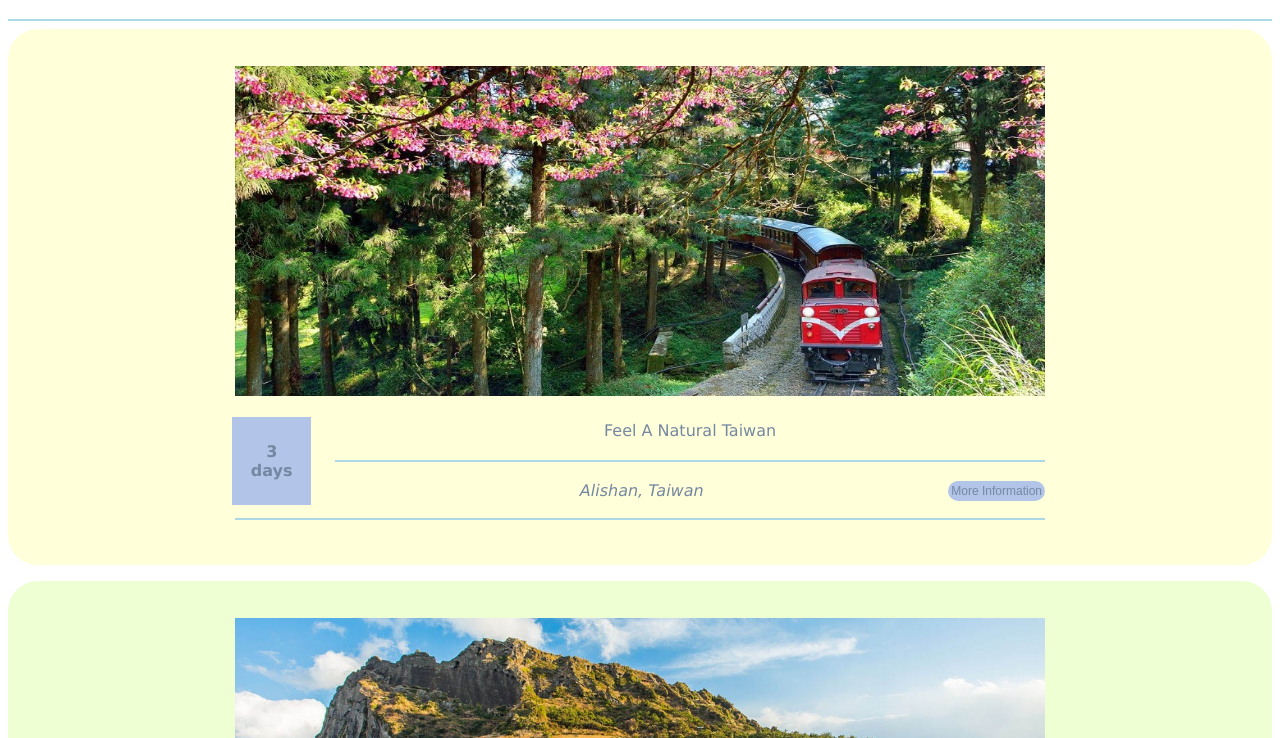
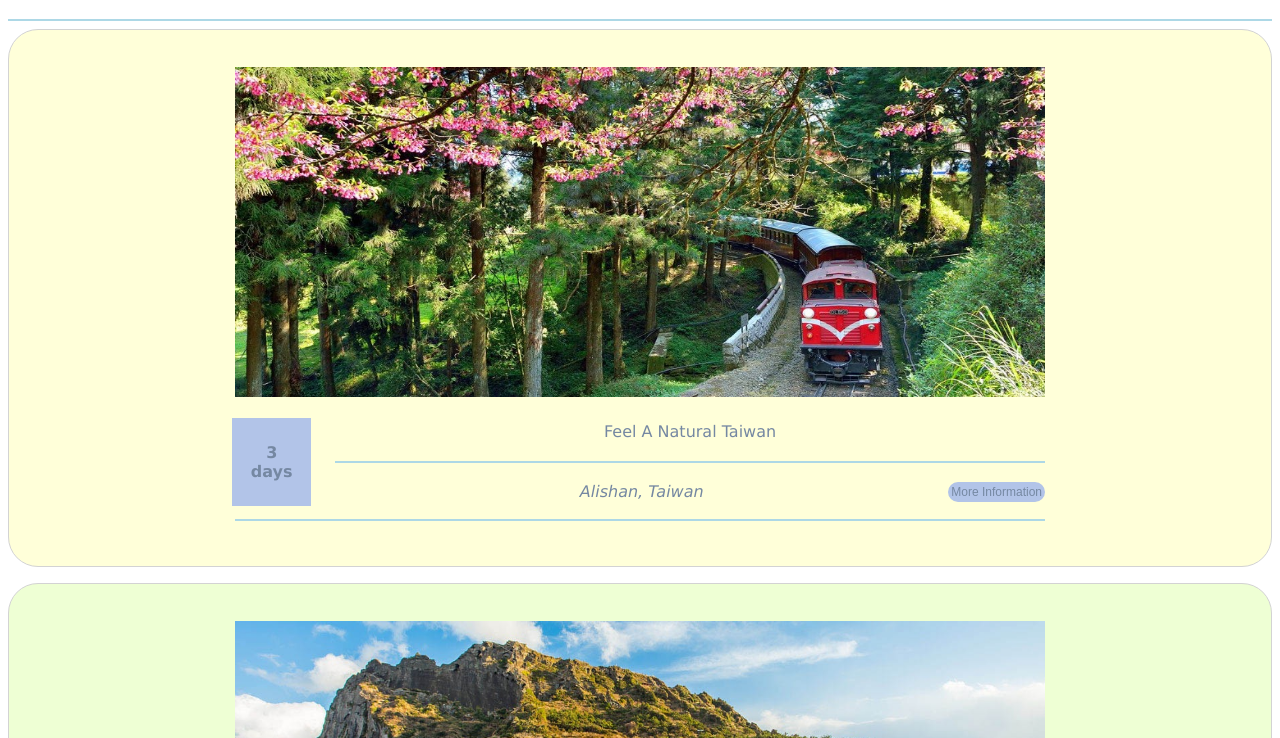
Before and after one commit to STommydx/IPGroupProject, a website: page public/foreigntours.html in a window 1280 px wide. Shown: the part 62-800 px from the top of the page. Drawn offline with Linux system fonts and the light colour scheme.

Commit message:
no ducking time fix this :C

```diff
--- a/public/css/tour.css
+++ b/public/css/tour.css
@@ -7,6 +7,7 @@
 .wrapper > div{
   background:rgb(238, 255, 212);
   padding:2em;
+  border: solid 1px lightgray;
 }
 
 .wrapper > div:nth-child(odd){
--- a/public/foreigntours.html
+++ b/public/foreigntours.html
@@ -4,6 +4,8 @@
 <head>
   <title>Foreign Tours</title>
   <link rel="stylesheet" href="css/tour.css">
+  <meta name="viewport" content="width=device-width, initial-scale=1">
+  <meta http-equiv="X-UA-Compatible" content="IE=edge">
 </head>
 
 <body>
```
Also changed, not shown: public/localtours.html (+2 -0 lines).
